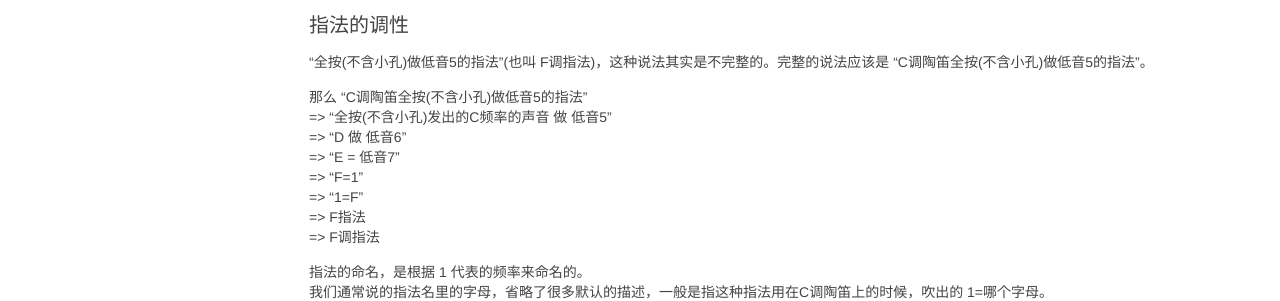
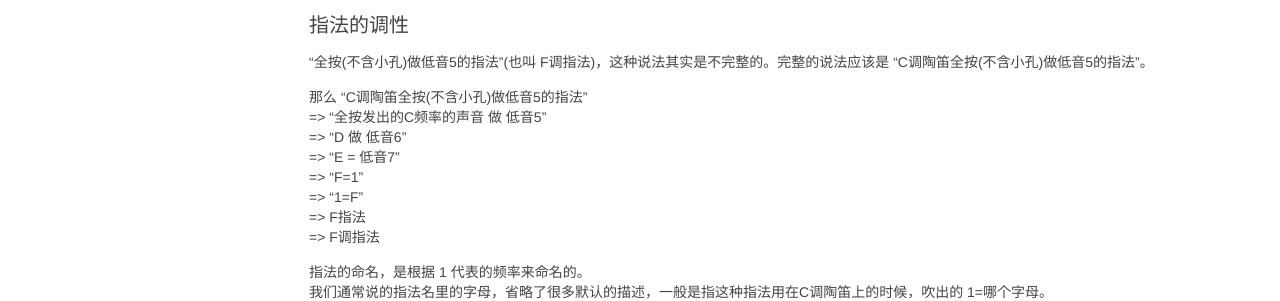
Before and after one commit to playay/playay.github.io, a Jekyll site: the page built from _blogs/2019-05-15-yin-ming-yu-chang-ming.md, in a window 1280 px wide. Shown: the part 1203-1504 px from the top of the page. Built offline with Jekyll 4.4.1, drawn with Linux system fonts in a browser that asks for light colours; comment, search, counter and statistics services are not loaded.

Commit message:
陶笛日记

```diff
--- a/_blogs/2019-05-15-yin-ming-yu-chang-ming.md
+++ b/_blogs/2019-05-15-yin-ming-yu-chang-ming.md
@@ -63,7 +63,7 @@ C调陶笛的C，表示全按(不含小孔)的时候，这个笛子发出的声
 “全按(不含小孔)做低音5的指法”(也叫 F调指法)，这种说法其实是不完整的。完整的说法应该是 “C调陶笛全按(不含小孔)做低音5的指法”。
 
 那么 “C调陶笛全按(不含小孔)做低音5的指法”
-=> “全按(不含小孔)发出的C频率的声音 做 低音5”
+=> “全按发出的C频率的声音 做 低音5”
 => "D 做 低音6"
 => "E = 低音7"
 => "F=1"
```
